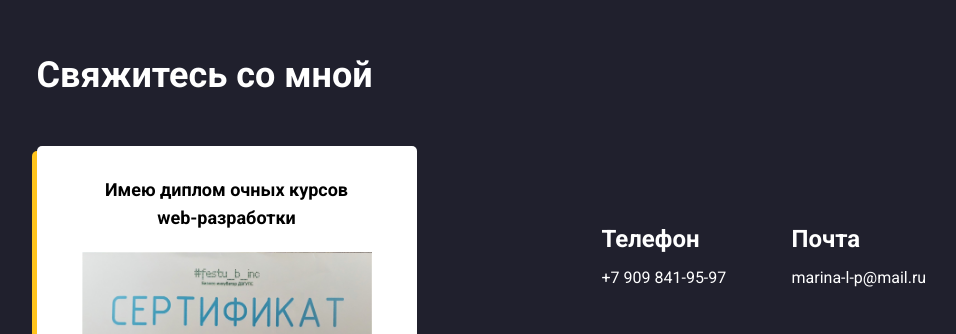
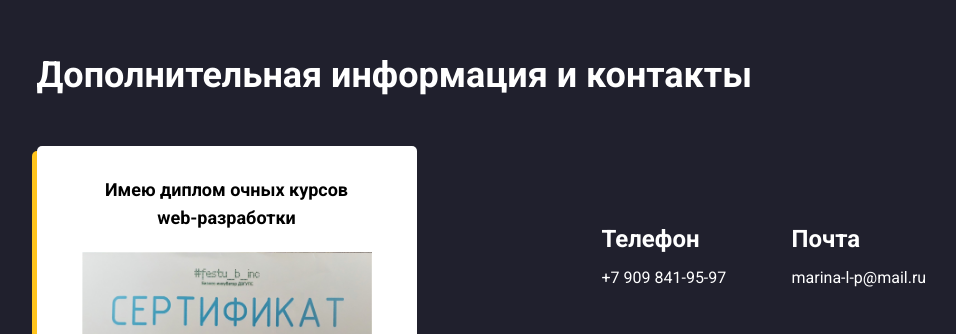
Before and after one commit to Imagery-na/Imagery-na.github.io, a plain HTML site: page index.html in a window 1280 px wide. Shown: the part 2378-2712 px from the top of the page, without its empty margins (131-1087 px from the left). Drawn offline with Linux system fonts and the light colour scheme.

Commit message:
Смена заголовка последнего раздела

```diff
--- a/index.html
+++ b/index.html
@@ -145,7 +145,7 @@
     </main>
     <footer class="section">
         <div class="container">
-            <h2 class="section-title">Свяжитесь со мной</h2>
+            <h2 class="section-title">Дополнительная информация и контакты</h2>
             <div class="contacts-block">
                 <div class="contacts-form ">
                     <h4 class="form-title">Имею диплом очных курсов <br> web-разработки</h4>
```
